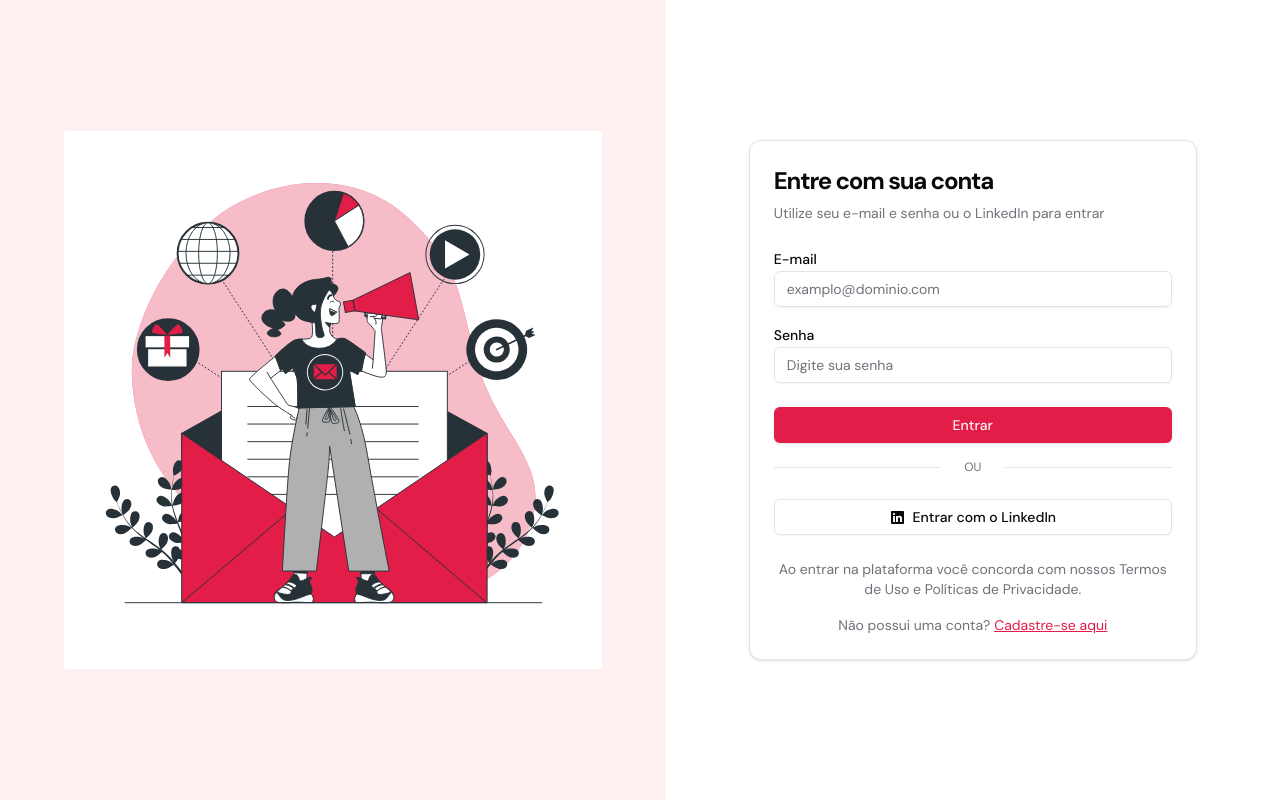
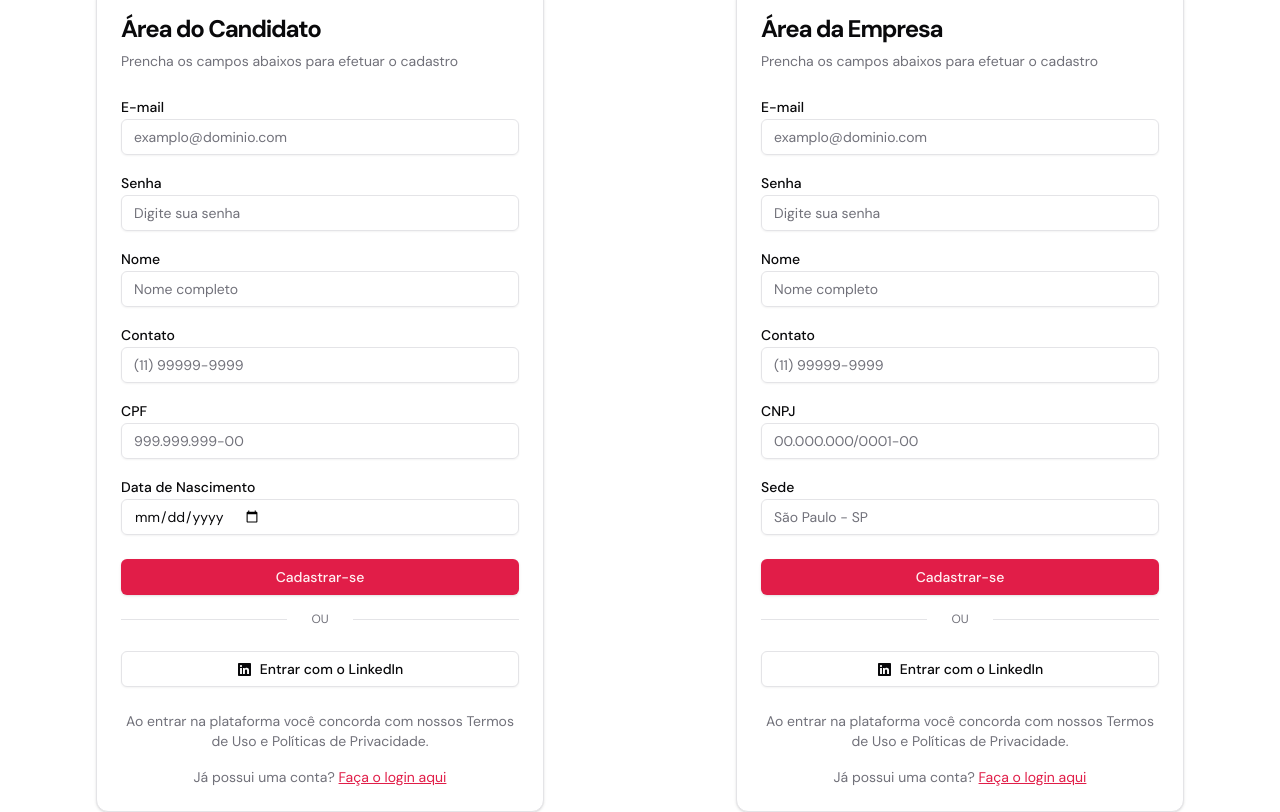
Before and after one commit to BenSuzarte/aurora-tech-client, a React (Vite) app: page /register in a window 1280 px wide. Built offline with nearby package versions, Linux system fonts and the light colour scheme.

Commit message:
feat: add App.tsx, Router Controller, completed Register page and Jobs

```diff
--- a/package.json
+++ b/package.json
@@ -18,6 +18,7 @@
     "clsx": "^2.1.1",
     "react": "^18.2.0",
     "react-dom": "^18.2.0",
+    "react-router-dom": "^6.23.1",
     "tailwind-merge": "^2.3.0",
     "tailwindcss-animate": "^1.0.7"
   },
--- /dev/null
+++ b/src/App.tsx
@@ -0,0 +1,9 @@
+import { AppRoutes } from "./routes/Router";
+
+export function App() {
+  return (
+    <div>
+      <AppRoutes />
+    </div>
+  )
+}
--- a/src/main.tsx
+++ b/src/main.tsx
@@ -1,11 +1,11 @@
 import React from 'react'
 import ReactDOM from 'react-dom/client'
-import { SignIn } from './pages/SignIn.tsx'
+import { App } from './App.tsx'
 
 import './global.css'
 
 ReactDOM.createRoot(document.getElementById('root')!).render(
   <React.StrictMode>
-    <SignIn />
+    <App />
   </React.StrictMode>,
 )
--- a/src/pages/Register.tsx
+++ b/src/pages/Register.tsx
@@ -0,0 +1,117 @@
+import { Card, CardContent, CardDescription, CardFooter, CardHeader, CardTitle } from "@/components/ui/card";
+import { Button } from "@/components/ui/button";
+import { Input } from "@/components/ui/input";
+import { Label } from "@/components/ui/label";
+import { Separator } from "@/components/ui/separator";
+import { LinkedInLogoIcon } from "@radix-ui/react-icons";
+
+export function Register() {
+  return (
+    <>
+      <main className="h-screen flex justify-center w-full">
+        <section className="flex items-center justify-center bg-background h-full max-w-3xl w-full p-4">
+          <Card className="w-full max-w-md">
+            <CardHeader>
+              <CardTitle className="text-2xl font-bold tracking-tighter">
+                Área do Candidato
+              </CardTitle>
+              <CardDescription>
+                Prencha os campos abaixos para efetuar o cadastro
+              </CardDescription>
+            </CardHeader>
+            <CardContent>
+              <form action="/" method="post">
+                <div>
+                  <Label htmlFor="email">E-mail</Label>
+                  <Input id="email" placeholder="examplo@dominio.com" type="email" />
+                </div>
+                <div className="mt-4">
+                  <Label htmlFor="senha">Senha</Label>
+                  <Input id="senha" placeholder="Digite sua senha" type="password" />
+                </div>
+                <div className="mt-4">
+                  <Label htmlFor="nome">Nome</Label>
+                  <Input id="nome" placeholder="Nome completo" type="text" />
+                </div>
+                <div className="mt-4">
+                  <Label htmlFor="contato">Contato</Label>
+                  <Input id="contato" placeholder="(11) 99999-9999" type="tel" pattern="(\([0-9]{2}\))\s([9]{1})?([0-9]{4})-([0-9]{4})" />
+                </div>
+                <div className="mt-4">
+                  <Label htmlFor="cpf">CPF</Label>
+                  <Input id="cpf" placeholder="999.999.999-00" type="text" pattern="[0-9]{11}" />
+                </div>
+                <div className="mt-4">
+                  <Label htmlFor="nascimento">Data de Nascimento</Label>
+                  <Input id="nascimento" type="date" />
+                </div>
+                <Button type="submit" className="mt-6 w-full">Cadastrar-se</Button>
+                <div className="flex items-center gap-6 mt-4">
+                  <Separator />
+                    <span className="text-xs text-muted-foreground">OU</span>
+                  <Separator />
+                </div>
+                <Button variant="outline" className="mt-6 w-full"> <LinkedInLogoIcon className="mr-2"/> Entrar com o LinkedIn</Button>
+              </form>
+            </CardContent>
+            <CardFooter className="flex-col">
+              <p className="text-muted-foreground text-center text-sm">Ao entrar na plataforma você concorda com nossos Termos de Uso e Políticas de Privacidade.</p>
+              <p className="text-muted-foreground text-center text-sm mt-4">Já possui uma conta? <a className="text-primary underline"  href="/register">Faça o login aqui</a></p>
+            </CardFooter>
+          </Card>
+        </section>
+        <section className="flex items-center justify-center bg-background h-full max-w-3xl w-full p-4">
+          <Card className="w-full max-w-md">
+            <CardHeader>
+              <CardTitle className="text-2xl font-bold tracking-tighter">
+                Área da Empresa
+              </CardTitle>
+              <CardDescription>
+                Prencha os campos abaixos para efetuar o cadastro
+              </CardDescription>
+            </CardHeader>
+            <CardContent>
+              <form action="/" method="post">
+                <div>
+                  <Label htmlFor="email">E-mail</Label>
+                  <Input id="email" placeholder="examplo@dominio.com" type="email" />
+                </div>
+                <div className="mt-4">
+                  <Label htmlFor="senha">Senha</Label>
+                  <Input id="senha" placeholder="Digite sua senha" type="password" />
+                </div>
+                <div className="mt-4">
+                  <Label htmlFor="nome">Nome</Label>
+                  <Input id="nome" placeholder="Nome completo" type="text" />
+                </div>
+                <div className="mt-4">
+                  <Label htmlFor="contato">Contato</Label>
+                  <Input id="contato" placeholder="(11) 99999-9999" type="tel" pattern="(\([0-9]{2}\))\s([9]{1})?([0-9]{4})-([0-9]{4})" />
+                </div>
+                <div className="mt-4">
+                  <Label htmlFor="cnpj">CNPJ</Label>
+                  <Input id="cnpj" placeholder="00.000.000/0001-00" type="text" pattern="([0-9]{2}[\.]?[0-9]{3}[\.]?[0-9]{3}[\/]?[0-9]{4}[-]?[0-9]{2})|([0-9]{3}[\.]?[0-9]{3}[\.]?[0-9]{3}[-]?[0-9]{2})" />
+                </div>
+                <div className="mt-4">
+                  <Label htmlFor="sede">Sede</Label>
+                  <Input id="sede" placeholder="São Paulo - SP" type="text" />
+                </div>
+                <Button type="submit" className="mt-6 w-full">Cadastrar-se</Button>
+                <div className="flex items-center gap-6 mt-4">
+                  <Separator />
+                    <span className="text-xs text-muted-foreground">OU</span>
+                  <Separator />
+                </div>
+                <Button variant="outline" className="mt-6 w-full"> <LinkedInLogoIcon className="mr-2"/> Entrar com o LinkedIn</Button>
+              </form>
+            </CardContent>
+            <CardFooter className="flex-col">
+              <p className="text-muted-foreground text-center text-sm">Ao entrar na plataforma você concorda com nossos Termos de Uso e Políticas de Privacidade.</p>
+              <p className="text-muted-foreground text-center text-sm mt-4">Já possui uma conta? <a className="text-primary underline"  href="/register">Faça o login aqui</a></p>
+            </CardFooter>
+          </Card>
+        </section>
+      </main>
+    </>
+  )
+}
--- /dev/null
+++ b/src/pages/Vagas.tsx
@@ -0,0 +1,3 @@
+export function Vagas() {
+
+}
--- /dev/null
+++ b/src/routes/Router.tsx
@@ -0,0 +1,15 @@
+import { Route, Routes, BrowserRouter as Router } from 'react-router-dom'
+
+import { SignIn } from '@/pages/SignIn'
+import { Register } from '@/pages/Register'
+
+export function AppRoutes() {
+  return (
+    <Router>
+      <Routes>
+        <Route path="/" element={ <SignIn/> }></Route>
+        <Route path="/register" element={ <Register/> }></Route>
+      </Routes>
+    </Router>
+  )
+}
```
Also changed, not shown: 1 other file (tests, documents, lock files or other folders).
